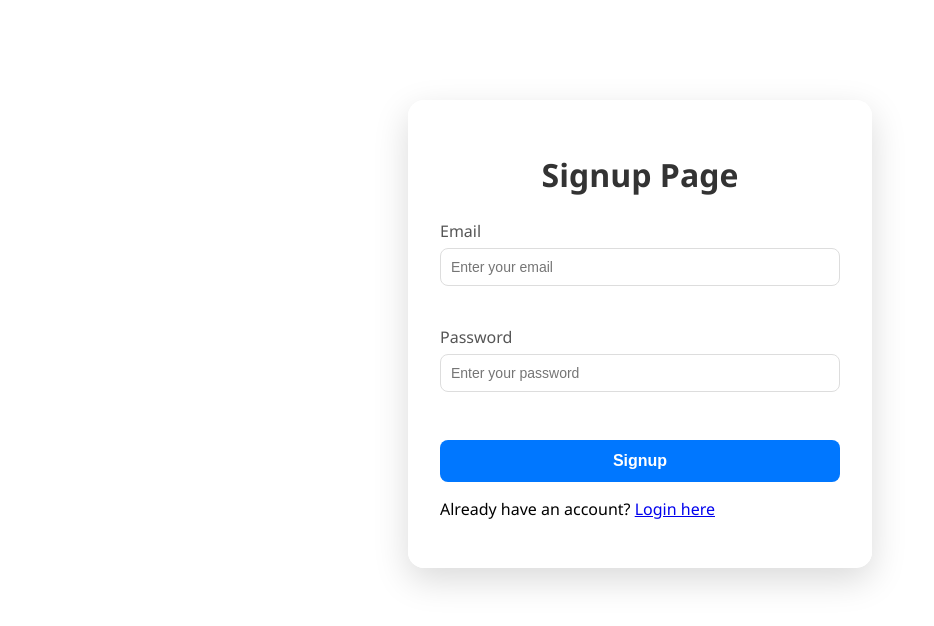
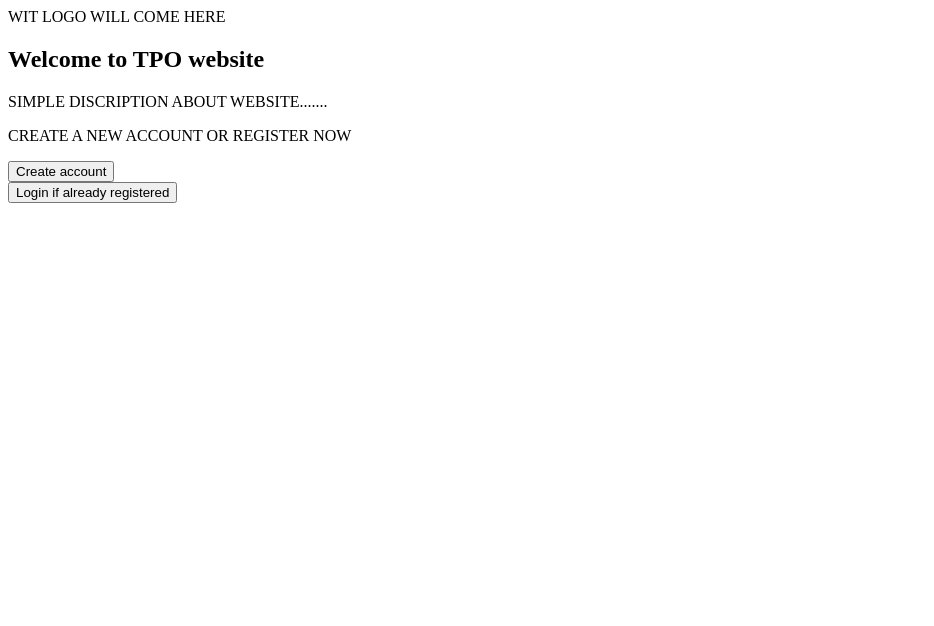
Before and after one commit to kabirpatil12676/Event_Managment-Web.dev-, a React app: page / in a window 1280 px wide. Shown: the top 626 px of the page, without its empty margins (0-934 px from the left). Built offline with nearby package versions, Linux system fonts and the light colour scheme; the HTML template or start-up script is replaced by a standard one.

Commit message:
Landing page added

```diff
--- /dev/null
+++ b/src/components/Landing.jsx
@@ -0,0 +1,36 @@
+import { useNavigate } from "react-router-dom";
+// import "./Landing.css";
+
+const Landing = () => {
+  const navigate = useNavigate();
+
+  const handleSignUp = () => {
+    navigate("/SignUp");
+  };
+
+  const handleSignIn = () => {
+    navigate("/Login");
+  };
+
+  return (
+    <div className="landing-container">
+      <div className="card">
+        <div className="icon">WIT LOGO WILL COME HERE</div>
+        <h2>Welcome to TPO website</h2>
+        <p>SIMPLE DISCRIPTION ABOUT WEBSITE.......</p>
+        <p>CREATE A NEW ACCOUNT OR REGISTER NOW</p>
+
+        <div className="button-group">
+          <button className="primary-button" onClick={handleSignUp}>
+            Create account
+          </button><br/>
+          <button className="secondary-button" onClick={handleSignIn}>
+            Login if already registered
+          </button>
+        </div>
+      </div>
+    </div>
+  );
+};
+
+export default Landing;
--- a/src/main.jsx
+++ b/src/main.jsx
@@ -4,14 +4,15 @@ import { BrowserRouter as Router, Routes, Route } from "react-router-dom";
 import App from "./App";
 import SignUp from "./components/SignUp";
 import Login from "./components/Login";
+import Landing from "./components/Landing";
 
 ReactDOM.createRoot(document.getElementById("root")).render(
   <React.StrictMode>
     <Router>
       <Routes>
-        <Route path="/" element={<SignUp />} />
-        <Route path="/login" element={<Login />} />
-        <Route path="/home" element={<App />} />
+        <Route path="/" element={<Landing />} />
+        <Route path="/SignUp" element={<SignUp />} />
+        <Route path="/Login" element={<Login />} />
       </Routes>
     </Router>
   </React.StrictMode>
```
Also changed, not shown: src/components/Landing.css (added).
